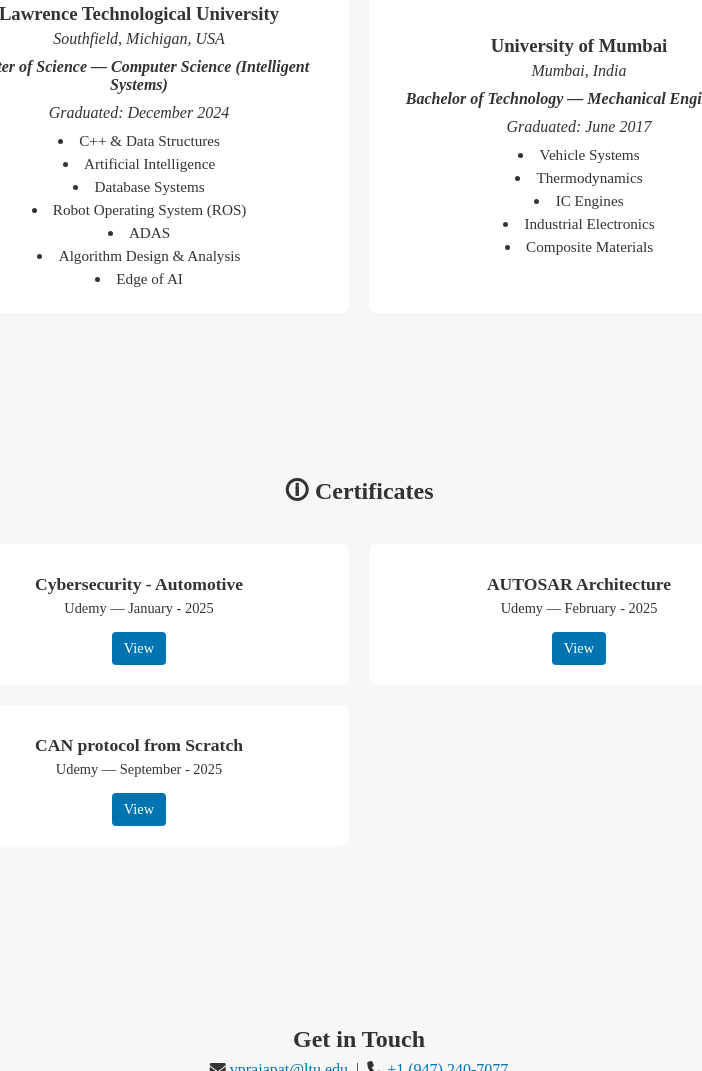
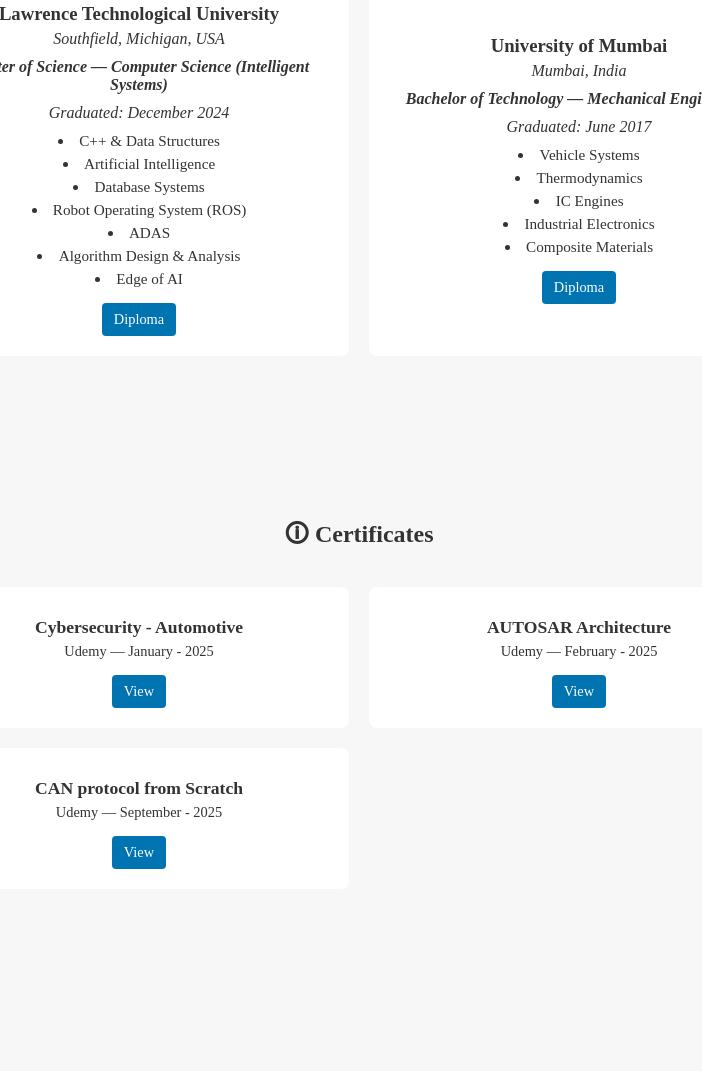
Before and after one commit to vipul180495/vipul180495.github.io, a plain HTML site: page index.html in a window 1280 px wide. Shown: the part 4311-5382 px from the top of the page, without its empty margins (281-983 px from the left). Drawn offline with Linux system fonts and the light colour scheme.

Commit message:
Added diploma for LTU & UoM

```diff
--- a/index.html
+++ b/index.html
@@ -383,6 +383,10 @@
                 <li>Edge of AI</li>
               </ul>
             </div>
+            <div class="cert-buttons">
+              <a href="Images/LTU.jpg" target="_blank" class="cert-btn">Diploma</a>
+
+            </div>
           </div>
         </div>
 
@@ -403,6 +407,10 @@
                 <li>Industrial Electronics</li>
                 <li>Composite Materials</li>
               </ul>
+            </div>
+            <div class="cert-buttons">
+              <a href="Images/UOM.jpg" target="_blank" class="cert-btn">Diploma</a>
+
             </div>
           </div>
         </div>
```
Also changed, not shown: Images/LTU.jpg (added), Images/UOM.jpg (added).
